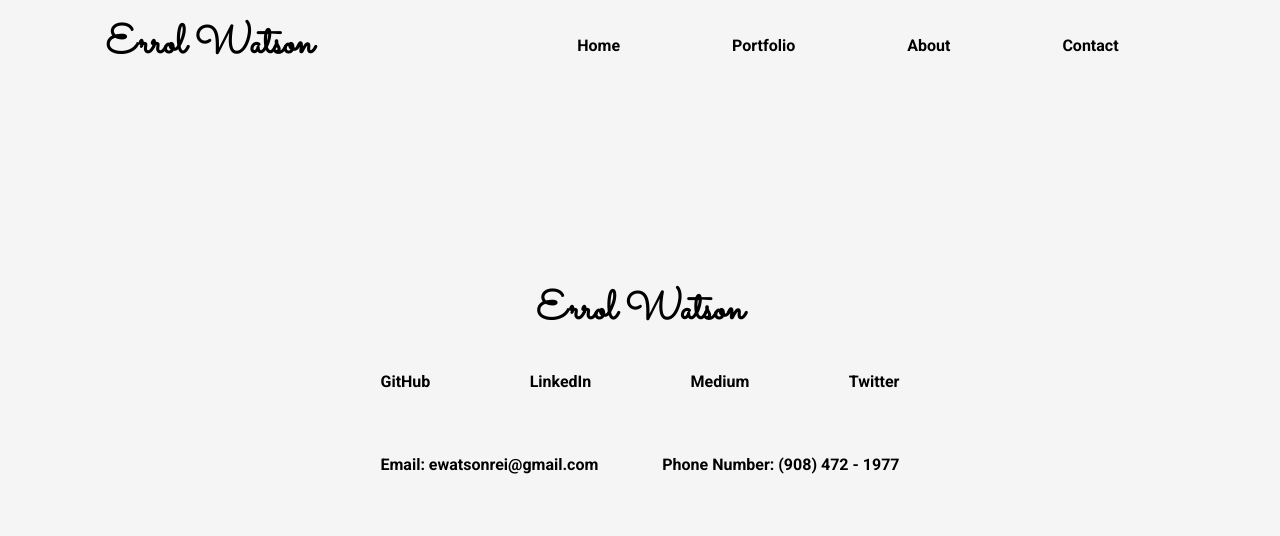
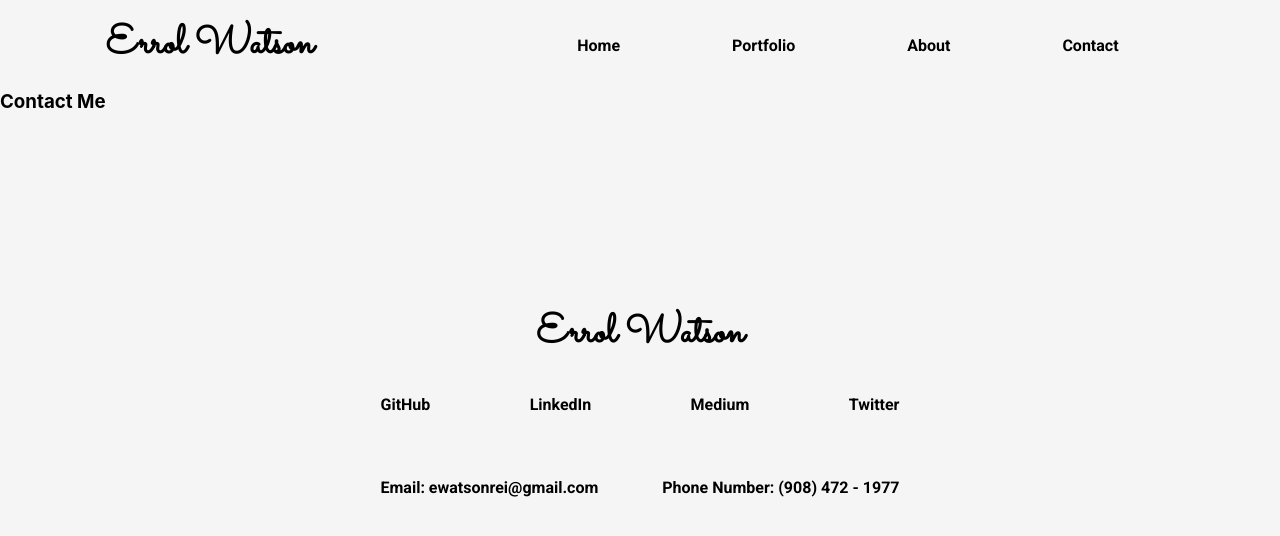
Before and after one commit to errolgh/portfolio, a React (Create React App) app: page /contact in a window 1280 px wide. Shown: the top 536 px of the page. Built offline with nearby package versions, Linux system fonts and the light colour scheme.

Commit message:
Mapped components to pages

```diff
--- a/src/components/App.js
+++ b/src/components/App.js
@@ -1,7 +1,9 @@
 import Nav from './Nav'
 import Home from '../pages/Home'
-import Portfolio from './Portfolio'
+import Portfolio from '../pages/Portfolio'
 import Footer from './Footer'
+import About from '../pages/About'
+import Contact from '../pages/Contact'
 import { Route, Switch } from 'react-router-dom'
 
 export default function App() {
@@ -14,6 +16,12 @@ export default function App() {
           </Route>
           <Route path="/portfolio">
             <Portfolio />
+          </Route>
+          <Route path="/about">
+            <About />
+          </Route>
+          <Route path="/contact">
+            <Contact />
           </Route>
         </Switch>
       <Footer />
--- /dev/null
+++ b/src/components/ContactForm.js
@@ -0,0 +1,7 @@
+export default function ContactForm() {
+    return (
+        <>
+            <h3>Contact Me</h3>
+        </>
+    )
+}
--- a/src/components/Portfolio.js
+++ /dev/null
@@ -1,7 +0,0 @@
-export default function(){
-    return (
-        <div>
-            Portfolio
-        </div>
-    )
-}
--- a/src/pages/About.js
+++ b/src/pages/About.js
@@ -0,0 +1,7 @@
+export default function About () {
+    return (
+        <>
+            <h3>AboutMe</h3>
+        </>
+    )
+}
--- a/src/pages/Contact.js
+++ b/src/pages/Contact.js
@@ -0,0 +1,9 @@
+import ContactForm from "../components/ContactForm";
+
+export default function Contact() {
+    return(
+        <>
+            <ContactForm />
+        </>
+    )
+}
--- a/src/pages/Portfolio.js
+++ b/src/pages/Portfolio.js
@@ -0,0 +1,7 @@
+export default function Portfolio() {
+    return (
+        <>
+            <h3>Portfolio</h3>
+        </>
+    )
+}
```
Also changed, not shown: 1 other file (tests, documents, lock files or other folders).
